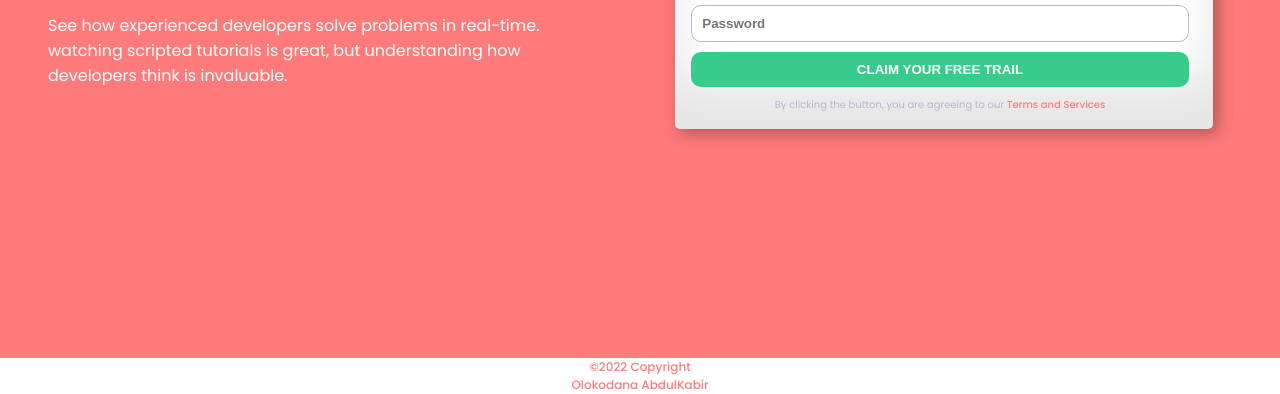
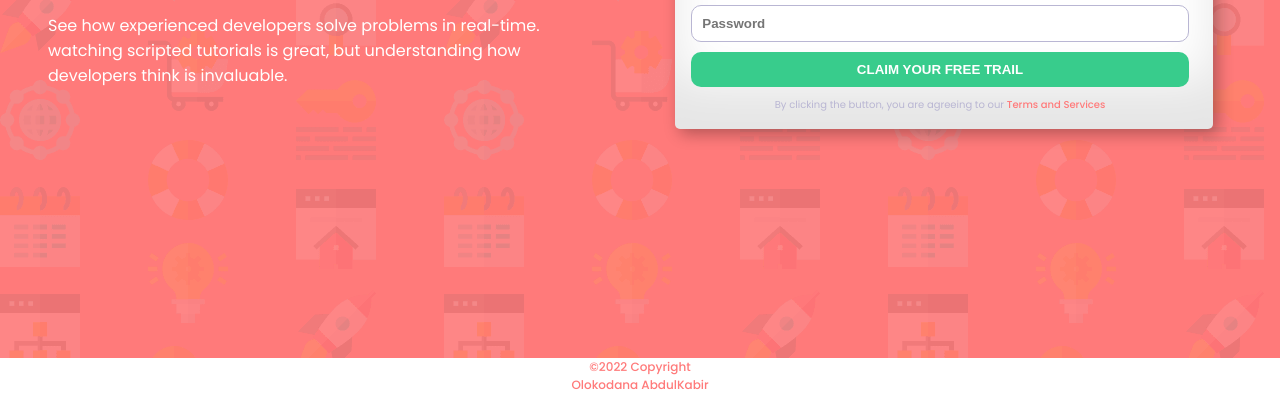
Before and after one commit to Olokoburnfire/Zuri-Responsive-form-task, a plain HTML site: page index.html in a window 1280 px wide. Shown: the part 442-836 px from the top of the page. Drawn offline with Linux system fonts and the light colour scheme; the site is published under a folder, as on GitHub Pages, so addresses that start at the root find nothing.

Commit message:
Update style.css

```diff
--- a/style.css
+++ b/style.css
@@ -15,7 +15,7 @@ body{
 main{
   height: 100vh;
   max-width: 100%;
-  background-image: url('/bg-intro-desktop.png');
+  background-image: url('bg-intro-desktop.png');
   background-repeat: no-repeat;
   background-size: cover;
   display: flex;
@@ -147,7 +147,7 @@ footer{
 
 @media only screen and (max-width:700px)and (min-width:375px){
   main{
-      background-image: url('/bg-intro-mobile.png');
+      background-image: url('bg-intro-mobile.png');
       background-repeat: no-repeat;
       background-size: cont as in;
       background-position: center;
@@ -169,7 +169,7 @@ footer{
 }
 @media only screen and (max-width:1440px) and (min-width:710px){
   main{
-      background-image: url('/bg-intro-desktop.png');
+      background-image: url('bg-intro-desktop.png');
       background-repeat: no-repeat;
       background-size: cover;
   }
```
